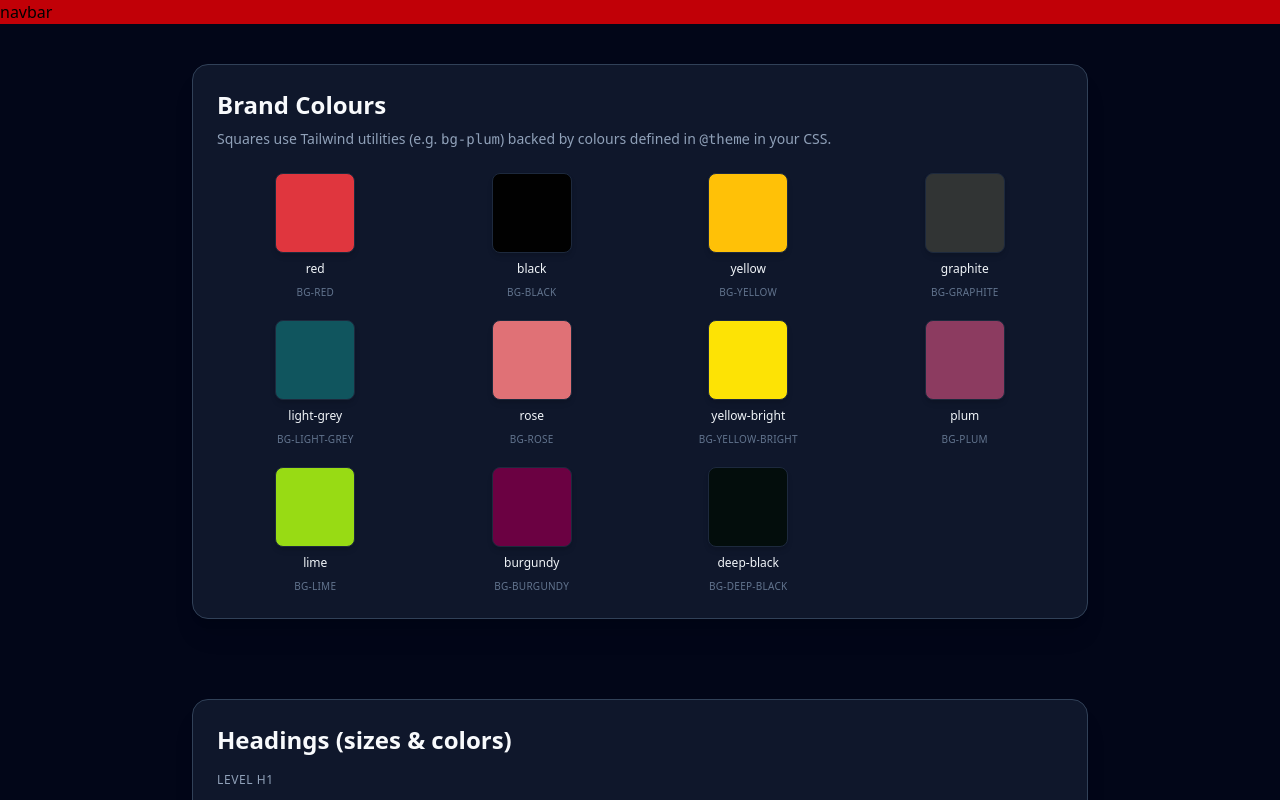
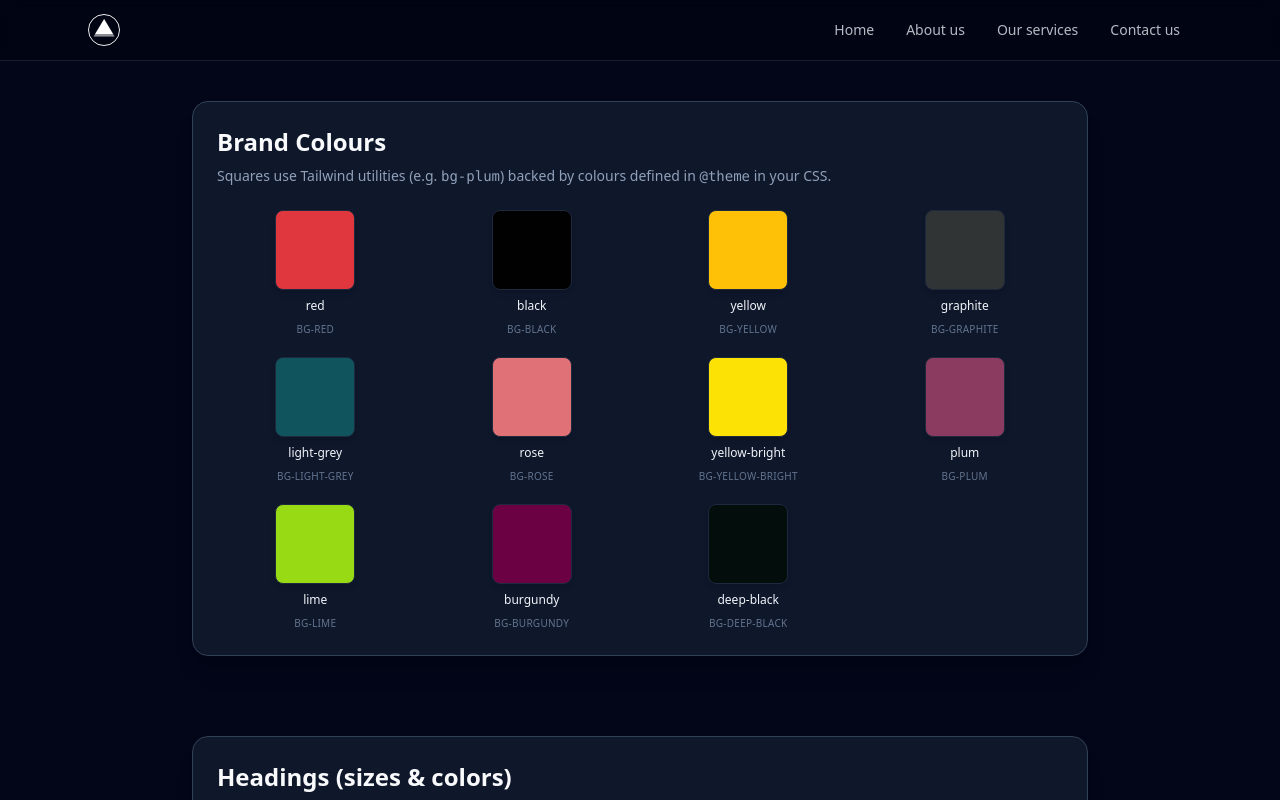
Before and after one commit to humbertoragazzini/primalport-rebuild, a Next.js app: page /components in a window 1280 px wide. Shown: the top 800 px of the page. Built offline with nearby package versions, Linux system fonts and the light colour scheme.

Commit message:
added navbar

```diff
--- a/src/app/components/page.tsx
+++ b/src/app/components/page.tsx
@@ -7,7 +7,7 @@ import {
 } from "./components";
 export default function Home() {
   return (
-    <main className="w-full min-h-screen">
+    <main className="w-full min-h-scree">
       <ColorGrid></ColorGrid>
       <HeadingShowcase></HeadingShowcase>
       <ButtonsShowcase></ButtonsShowcase>
--- a/src/app/layout.tsx
+++ b/src/app/layout.tsx
@@ -1,6 +1,7 @@
 import type { Metadata } from "next";
 import { Geist, Geist_Mono } from "next/font/google";
 import "./globals.css";
+import Navbar from "../components/molecules/Navbar";
 
 const geistSans = Geist({
   variable: "--font-geist-sans",
@@ -25,9 +26,9 @@ export default function RootLayout({
   return (
     <html lang="en">
       <body
-        className={`${geistSans.variable} ${geistMono.variable} antialiased`}
+        className={`relative bg-slate-950 ${geistSans.variable} ${geistMono.variable} antialiased`}
       >
-        <header className="w-full bg-red-700">navbar</header>
+        <Navbar></Navbar>
         {children}
         <footer className="w-full bg-amber-500">navbar</footer>
       </body>
--- /dev/null
+++ b/src/components/molecules/Navbar.tsx
@@ -0,0 +1,144 @@
+"use client";
+
+import Link from "next/link";
+import MultiLangSpan from "../atoms/MultiLangSpan";
+
+type LangContent = {
+  en: string;
+  es: string;
+  it: string;
+  ch: string;
+};
+
+const NAV_LINKS: { href: string; label: LangContent }[] = [
+  {
+    href: "#home",
+    label: {
+      en: "Home",
+      es: "Inicio",
+      it: "Home",
+      ch: "首页",
+    },
+  },
+  {
+    href: "#about",
+    label: {
+      en: "About us",
+      es: "Sobre nosotros",
+      it: "Chi siamo",
+      ch: "关于我们",
+    },
+  },
+  {
+    href: "#services",
+    label: {
+      en: "Our services",
+      es: "Nuestros servicios",
+      it: "I nostri servizi",
+      ch: "我们的服务",
+    },
+  },
+  {
+    href: "#contact",
+    label: {
+      en: "Contact us",
+      es: "Contáctanos",
+      it: "Contattaci",
+      ch: "联系我们",
+    },
+  },
+];
+
+function Logo() {
+  return (
+    <div className="flex items-center gap-3">
+      <div className="w-8 h-8 flex items-center justify-center">
+        {/* Your SVG logo */}
+        <svg
+          xmlns="http://www.w3.org/2000/svg"
+          viewBox="752.96121 290.42861 100.01513 100.09866"
+          className="w-full h-full"
+        >
+          <g>
+            <ellipse
+              cx="802.97943"
+              cy="340.51636"
+              rx="48.540421"
+              ry="48.554413"
+              style={{
+                fill: "none",
+                stroke: "#ffffff",
+                strokeWidth: 2.913,
+              }}
+            />
+            <path
+              d="m 752.96121,290.50874 0.004,2.01331"
+              style={{ fill: "none", stroke: "#000000", strokeWidth: 0 }}
+            />
+            <path
+              d="m 754.62956,291.19973 -1.43836,1.40875"
+              style={{ fill: "none", stroke: "#000000", strokeWidth: 0 }}
+            />
+            <path
+              d="m 755.01158,291.33319 -1.79866,-0.90458"
+              style={{ fill: "none", stroke: "#000000", strokeWidth: 0 }}
+            />
+            <path
+              d="m 803.31938,305.91245 -29.04629,48.95464 h 58.07397 z m -30.48962,51.38704 -1.71049,2.88303 64.40331,0.0398 -1.73323,-2.92282 z"
+              style={{
+                fill: "#ffffff",
+                stroke: "#ffffff",
+                strokeWidth: 0.295824,
+              }}
+            />
+          </g>
+        </svg>
+      </div>
+    </div>
+  );
+}
+
+function NavbarLink({ href, label }: { href: string; label: LangContent }) {
+  return (
+    <Link
+      href={href}
+      className="
+        px-3 py-2 text-sm font-medium
+        text-slate-200/80 hover:text-white
+        transition-colors
+      "
+    >
+      <MultiLangSpan content={label} />
+    </Link>
+  );
+}
+
+export default function Navbar() {
+  return (
+    <header
+      className="
+        sticky top-0 z-50
+        w-full
+        border-b border-white/10
+        bg-[rgba(0,0,0,0.2)]
+        backdrop-blur-md
+      "
+    >
+      <div
+        className="
+          mx-auto max-w-6xl
+          flex items-center justify-between
+          px-6 py-3
+        "
+      >
+        <Logo />
+
+        <nav className="flex items-center gap-2">
+          {NAV_LINKS.map((link) => (
+            <NavbarLink key={link.href} href={link.href} label={link.label} />
+          ))}
+        </nav>
+      </div>
+    </header>
+  );
+}
```
